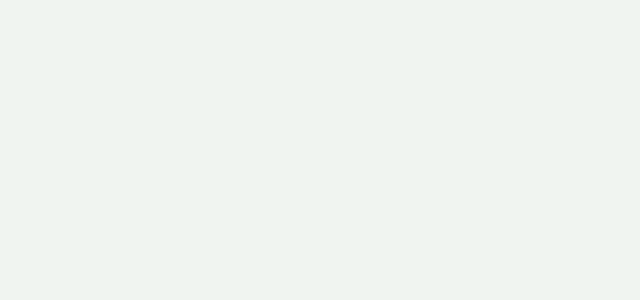
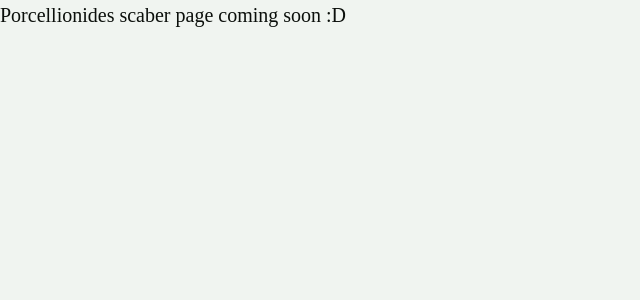
Before and after one commit to brandon-whitman-orlin/isopod, a React (Vite) app: page /articles/porcellionides_scaber in a window 1280 px wide. Before the commit this address had no page. Shown: the top 300 px of the page, without its empty margins (0-640 px from the left). Built offline with nearby package versions, Linux system fonts and the light colour scheme; the HTML template or start-up script is replaced by a standard one.

Commit message:
Small file change

```diff
--- a/src/App.jsx
+++ b/src/App.jsx
@@ -12,9 +12,9 @@ import DefaultArticle from "../pages/defaultarticle/DefaultArticle";
 
 import Armadillidium_vulgare from "../src/articles/armadillidium_vulgare/armadillidium_vulgare";
 import Armadillidium_maculatum from "../src/articles/armadillidium_maculatum/armadillidium_maculatum";
-import Porcellio_scaber from "../src/articles/porcellio_scaber/porcellio_scaber";
+import Porcellionides_scaber from "../src/articles/porcellionides_scaber/porcellionides_scaber";
 import Porcellionides_pruinosus from "../src/articles/porcellionides_pruinosus/porcellionides_pruinosus";
-import Porcellionides_laevis from "./articles/porcellionides_laevis/porcellionides_laevis";
+import Porcellionides_laevis from "../src/articles/porcellionides_laevis/porcellionides_laevis";
 
 import "./App.css"; // Ensure global styles are imported
 
@@ -33,7 +33,7 @@ const App = () => {
         <Route path="/defaultarticle" element={<DefaultArticle />} />
         <Route path="/articles/armadillidium_vulgare" element={<Armadillidium_vulgare />} />
         <Route path="/articles/armadillidium_maculatum" element={<Armadillidium_maculatum />} />
-        <Route path="/articles/porcellio_scaber" element={<Porcellio_scaber />} />
+        <Route path="/articles/porcellionides_scaber" element={<Porcellionides_scaber />} />
         <Route path="/articles/porcellionides_pruinosus" element={<Porcellionides_pruinosus />} />
         <Route path="/articles/porcellionides_laevis" element={<Porcellionides_laevis />} />
       </Routes>
--- a/src/articles/porcellio_scaber/porcellio_scaber.json
+++ b/src/articles/Porcellionides_scaber/porcellionides_scaber.json
@@ -1,7 +1,7 @@
 {
-    "title": "Porcellio scaber",
-    "description": "Porcellio scaber is an isopod that does not roll into a ball.",
-    "link": "/articles/porcellio_scaber",
+    "title": "Porcellionides scaber",
+    "description": "Porcellionides scaber is an isopod that does not roll into a ball.",
+    "link": "/articles/porcellionides_scaber",
     "publishDate": "2025-03-27",
     "articleAuthor": "Brandon",
     "readTime": "4",
--- /dev/null
+++ b/src/articles/Porcellionides_scaber/porcellionides_scaber.jsx
@@ -0,0 +1,10 @@
+import React, { useEffect, useState } from "react";
+import "./porcellionides_scaber.css";
+
+function Porcellionides_scaber() {
+  return (
+    <p>Porcellionides scaber page coming soon :D</p>
+  );
+}
+
+export default Porcellionides_scaber;
--- a/src/articles/porcellio_scaber/porcellio_scaber.jsx
+++ /dev/null
@@ -1,10 +0,0 @@
-import React, { useEffect, useState } from "react";
-import "./porcellio_scaber.css";
-
-function Porcellio_scaber() {
-  return (
-    <p>Porcellio scaber page coming soon :D</p>
-  );
-}
-
-export default Porcellio_scaber;
```
Also changed, not shown: src/articles/Porcellionides_scaber/assets/porcellionides_scaber.jpg (renamed from src/articles/porcellio_scaber/assets/porcellio_scaber.jpg), src/articles/Porcellionides_scaber/assets/thumbnail.jpg (renamed from src/articles/porcellio_scaber/assets/thumbnail.jpg), src/articles/Porcellionides_scaber/porcellionides_scaber.css (added).
